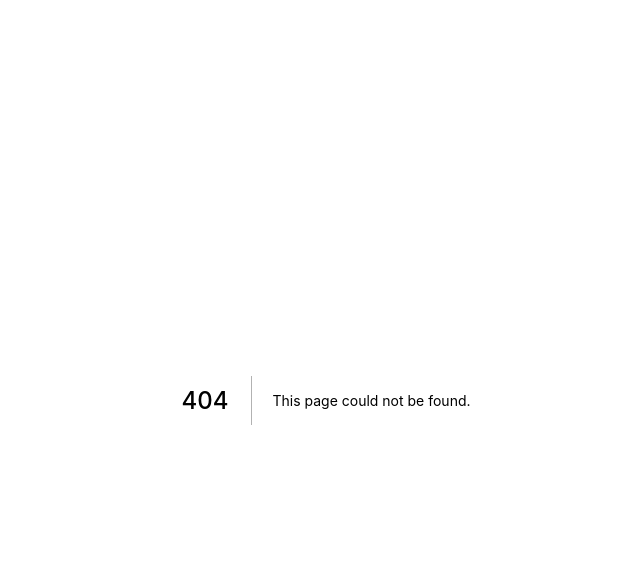
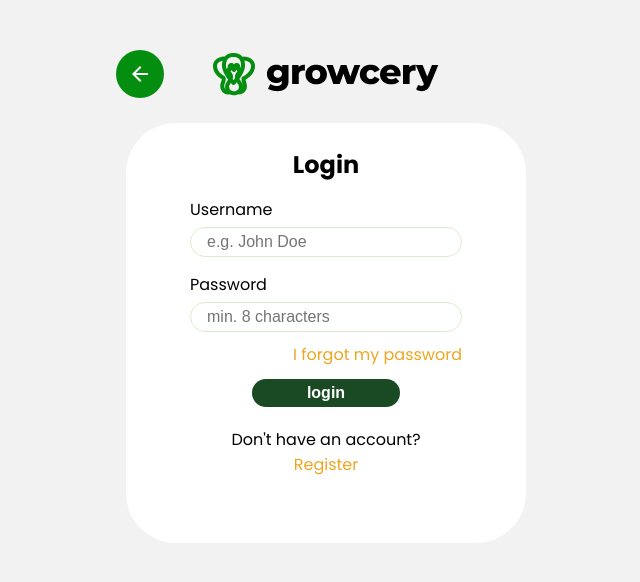
Before and after one commit to decompile-growcery/decompile-fe, a Next.js app: page /login in a window 1280 px wide. Before the commit this address had no page. Shown: the top 582 px of the page, without its empty margins (314-954 px from the left). Built offline with nearby package versions, Linux system fonts and the light colour scheme.

Commit message:
made login page

```diff
--- a/contexts/AuthProvider.jsx
+++ b/lib/contexts/AuthProvider.jsx
@@ -1,14 +1,17 @@
 import { createContext, useState } from "react";
+
+export const AuthContext = createContext(false);
 
 const AuthProvider = ({ children }) => {
     const [authenticated, isAuthenticated] = useState(false);
-    const AuthContext = createContext(authenticated);
 
     return (
-        <AuthContext.Provider value={false}>
+        <AuthContext.Provider value={authenticated}>
             { children }
         </AuthContext.Provider>
     )
 }
 
+
+
 export default AuthProvider;
--- a/pages/_app.js
+++ b/pages/_app.js
@@ -1,5 +1,5 @@
 import Head from 'next/head'
-import AuthProvider from '../contexts/AuthProvider'
+import AuthProvider from '../lib/contexts/AuthProvider'
 import '../styles/globals.css'
 
 function MyApp({ Component, pageProps }) {
--- a/pages/index.jsx
+++ b/pages/index.jsx
@@ -1,6 +1,5 @@
 import Head from 'next/head'
 import Navbar from '../components/navbar'
-import styles from '../styles/pages/Home.module.scss'
 
 export default function Home() {
   return (
@@ -12,7 +11,6 @@ export default function Home() {
       </Head>
       <Navbar />
       <main>
-
       </main>
     </div>
   )
--- /dev/null
+++ b/pages/login/index.jsx
@@ -0,0 +1,58 @@
+import Head from "next/head";
+import Image from "next/image";
+import Link from "next/link";
+import { ArrowBack } from "@material-ui/icons";
+import { IconButton, Typography } from "@material-ui/core";
+import logo from "../../public/logo.png";
+import styles from "../../styles/pages/Login.module.scss";
+
+export default function Login() {
+  const handleLogin = (e) => {
+    e.preventDefault();
+  }
+  return (
+    <div className={styles.login_root}>
+      <Head>
+        <title>Growcery | Login to Your Account </title>
+        <meta
+          name="description"
+          content="Shop directly from farmers | Growcery"
+        />
+        <link rel="icon" href="/favicon.ico" />
+      </Head>
+      <main className={styles.login}>
+        <div className={styles.login_backButton}>
+          <Link href="/">
+            <IconButton>
+              <ArrowBack />
+            </IconButton>
+          </Link>
+          <Link href="/">
+            <a>
+              <Image src={logo} alt="logo" />
+            </a>
+          </Link>
+        </div>
+        <form className={styles.login_form} onSubmit={handleLogin}>
+          <p className={styles.login_form_title}>Login</p>
+          <label>Username</label>
+          <input placeholder="e.g. John Doe"/>
+          <label>Password</label>
+          <input type="password" placeholder="min. 8 characters"/>
+          <div className={styles.login_form_forgotPassword}>
+            <Link href="/forgot-password">
+              <a>I forgot my password</a>
+            </Link>
+          </div>
+          <button className={styles.login_form_submitBtn}>login</button>
+          <div className={styles.login_form_registerPrompt}>
+            <p>Don't have an account?</p>
+            <Link href="/register">
+              <a>Register</a>
+            </Link>
+          </div>
+        </form>
+      </main>
+    </div>
+  );
+}
--- /dev/null
+++ b/styles/pages/Login.module.scss
@@ -0,0 +1,110 @@
+@import "../utils/colors";
+@import "../utils/breakpoints";
+@import "../utils/fonts";
+
+.login {
+  &_root {
+    background: #f2f2f2;
+    position: fixed;
+    width: 100vw;
+    height: 100vh;
+  }
+  @include fontPrimary;
+  padding-top: 50px;
+  display: flex;
+  align-items: center;
+  justify-content: center;
+  flex-direction: column;
+  &_backButton {
+    & > button {
+      background-color: $dark-green;
+      color: $white;
+      position: absolute;
+      left: 430px;
+
+      @media screen and (max-width: $mobile) {
+          left: 10px;
+      }
+
+      &:hover {
+        background-color: $dark-green;
+      }
+    }
+  }
+
+  &_form {
+    display: flex;
+    flex-direction: column;
+    height: 420px ;
+    width: 400px;
+    background-color: $white;
+    padding: 24px 64px;
+    border-radius: 50px;
+    margin-top: 20px;
+
+    @media screen and (max-width: $mobile) {
+        width: calc(100vw - 20px);
+        height: 70vh;
+        margin-top: 40px;
+        padding: 24px 40px;
+    }
+
+    & > input {
+      width: 100%;
+      border: 1px solid $light-green;
+      border-radius: 20px;
+      padding: 5px 16px;
+      font-size: 16px;
+    }
+
+    & > label {
+      margin-top: 15px;
+      margin-bottom: 5px;
+    }
+
+    &_title {
+      text-align: center;
+      font-weight: 700;
+      font-size: 24px;
+      padding: 0;
+      margin: 0;
+    }
+
+    &_forgotPassword {
+      color: $orange;
+      margin-top: 10px;
+      margin-bottom: 12px;
+      font-size: 16px;
+      text-align: right;
+    }
+
+    &_submitBtn {
+      color: $white;
+      background: $darker-green;
+      border: 1px solid $light-green;
+      cursor: pointer;
+      border-radius: 20px;
+      font-size: 16px;
+      margin: 0 auto;
+      padding: 5px 55px;
+      width: fit-content;
+      font-weight: 700;
+      border: none;
+    }
+
+    &_registerPrompt {
+      font-size: 16px;
+      margin-top: 20px;
+      text-align: center;
+
+      & > a {
+        color: $orange;
+      }
+
+      & > p {
+        margin: 0;
+        padding: 0;
+      }
+    }
+  }
+}
--- a/styles/utils/_colors.scss
+++ b/styles/utils/_colors.scss
@@ -1,2 +1,7 @@
 $light-green: #DBEDCC;
 $black: #000;
+$orange: #EEA61F;
+$grey-background: #F2F2F2;
+$white: #fff;
+$dark-green: #038E10;
+$darker-green: #1A4A24;
--- a/styles/utils/_fonts.scss
+++ b/styles/utils/_fonts.scss
@@ -1,4 +1,4 @@
 @mixin fontPrimary ($font-weight: 400) {
-    font-family: 'Poppins', sans-serif;
+    font-family: 'Poppins', sans-serif !important;
     font-weight: $font-weight;
 }
```
Also changed, not shown: components/navbar.jsx (+17 -7 lines), styles/components/Navbar.module.scss (+2 -2 lines), lib/hooks/useForm.jsx (added).
